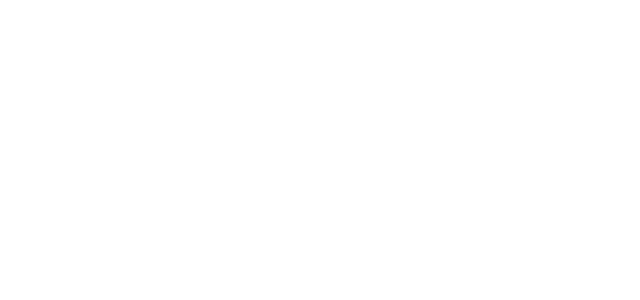
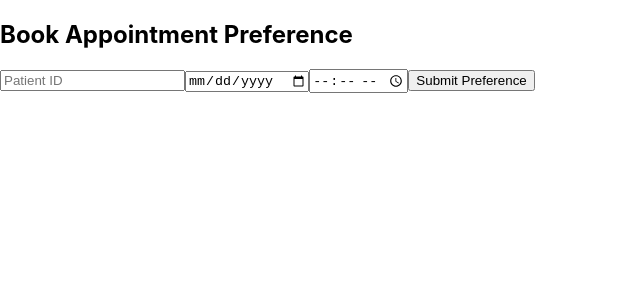
Before and after one commit to Aileen7Rose/NITC-Healthcare-Center, a React (Create React App) app in the folder frontend/: page /preference in a window 1280 px wide. Before the commit this address had no page. Shown: the top 300 px of the page, without its empty margins (0-640 px from the left). Built offline with nearby package versions, Linux system fonts and the light colour scheme.

Commit message:
added pages for pref form,available docs, and reports

```diff
--- a/frontend/src/App.js
+++ b/frontend/src/App.js
@@ -4,7 +4,9 @@
 import PatientDashboard from './pages/PatientDashboard';
 import DoctorDashboard from './pages/DoctorDashboard';
 import ReceptionDashboard from './pages/ReceptionDashboard';
-
+import ViewDoctors from './pages/ViewDoctors';
+import PreferenceForm from './pages/PreferenceForm';
+import ViewReports from './pages/ViewReports';
 function App() {
   return (
     <BrowserRouter>
@@ -14,6 +16,9 @@
         <Route path="/patient" element={<PatientDashboard />} />
         <Route path="/doctor" element={<DoctorDashboard />} />
         <Route path="/reception" element={<ReceptionDashboard />} />
+        <Route path="/doctors" element={<ViewDoctors />} />
+        <Route path="/preference" element={<PreferenceForm />} />
+        <Route path="/reports" element={<ViewReports />} />
       </Routes>
     </BrowserRouter>
   );
--- /dev/null
+++ b/frontend/src/pages/PreferenceForm.jsx
@@ -0,0 +1,42 @@
+import { useState } from 'react';
+
+function PreferenceForm() {
+  const [P_id, setPid] = useState('');
+  const [Preference_date, setPreferenceDate] = useState('');
+  const [Preference_time, setPreferenceTime] = useState('');
+
+  function handleSubmit() {
+    console.log('P_id:', P_id);
+    console.log('Preference_date:', Preference_date);
+    console.log('Preference_time:', Preference_time);
+  }
+
+  return (
+    <div>
+      <h2>Book Appointment Preference</h2>
+
+      <input
+        type="text"
+        placeholder="Patient ID"
+        value={P_id}
+        onChange={(e) => setPid(e.target.value)}
+      />
+
+      <input
+        type="date"
+        value={Preference_date}
+        onChange={(e) => setPreferenceDate(e.target.value)}
+      />
+
+      <input
+        type="time"
+        value={Preference_time}
+        onChange={(e) => setPreferenceTime(e.target.value)}
+      />
+
+      <button onClick={handleSubmit}>Submit Preference</button>
+    </div>
+  );
+}
+
+export default PreferenceForm;
--- /dev/null
+++ b/frontend/src/pages/ViewDoctors.jsx
@@ -0,0 +1,35 @@
+import { useState, useEffect } from 'react';
+
+function ViewDoctors() {
+  const [doctors, setDoctors] = useState([]);
+
+  useEffect(() => {
+    console.log('Will fetch doctors from backend here later');
+  }, []);
+
+  return (
+    <div>
+      <h2>Available Doctors</h2>
+      <table>
+        <thead>
+          <tr>
+            <th>Name</th>
+            <th>Specialization</th>
+            <th>Phone</th>
+          </tr>
+        </thead>
+        <tbody>
+          {doctors.map((doctor) => (
+            <tr key={doctor.D_id}>
+              <td>{doctor.D_name}</td>
+              <td>{doctor.D_spec}</td>
+              <td>{doctor.D_phone}</td>
+            </tr>
+          ))}
+        </tbody>
+      </table>
+    </div>
+  );
+}
+
+export default ViewDoctors;
--- /dev/null
+++ b/frontend/src/pages/ViewReports.jsx
@@ -0,0 +1,39 @@
+import { useState, useEffect } from 'react';
+
+function ViewReports() {
+  const [reports, setReports] = useState([]);
+  const [P_id, setPid] = useState('');
+
+  useEffect(() => {
+    console.log('Will fetch reports from backend here later');
+  }, []);
+
+  return (
+    <div>
+      <h2>My Reports</h2>
+
+      <table>
+        <thead>
+          <tr>
+            <th>Report ID</th>
+            <th>Diagnosis</th>
+            <th>Prescription</th>
+            <th>Test Results</th>
+          </tr>
+        </thead>
+        <tbody>
+          {reports.map((report) => (
+            <tr key={report.Report_id}>
+              <td>{report.Report_id}</td>
+              <td>{report.Diagnosis}</td>
+              <td>{report.Prescription}</td>
+              <td>{report.Test_results}</td>
+            </tr>
+          ))}
+        </tbody>
+      </table>
+    </div>
+  );
+}
+
+export default ViewReports;
```
